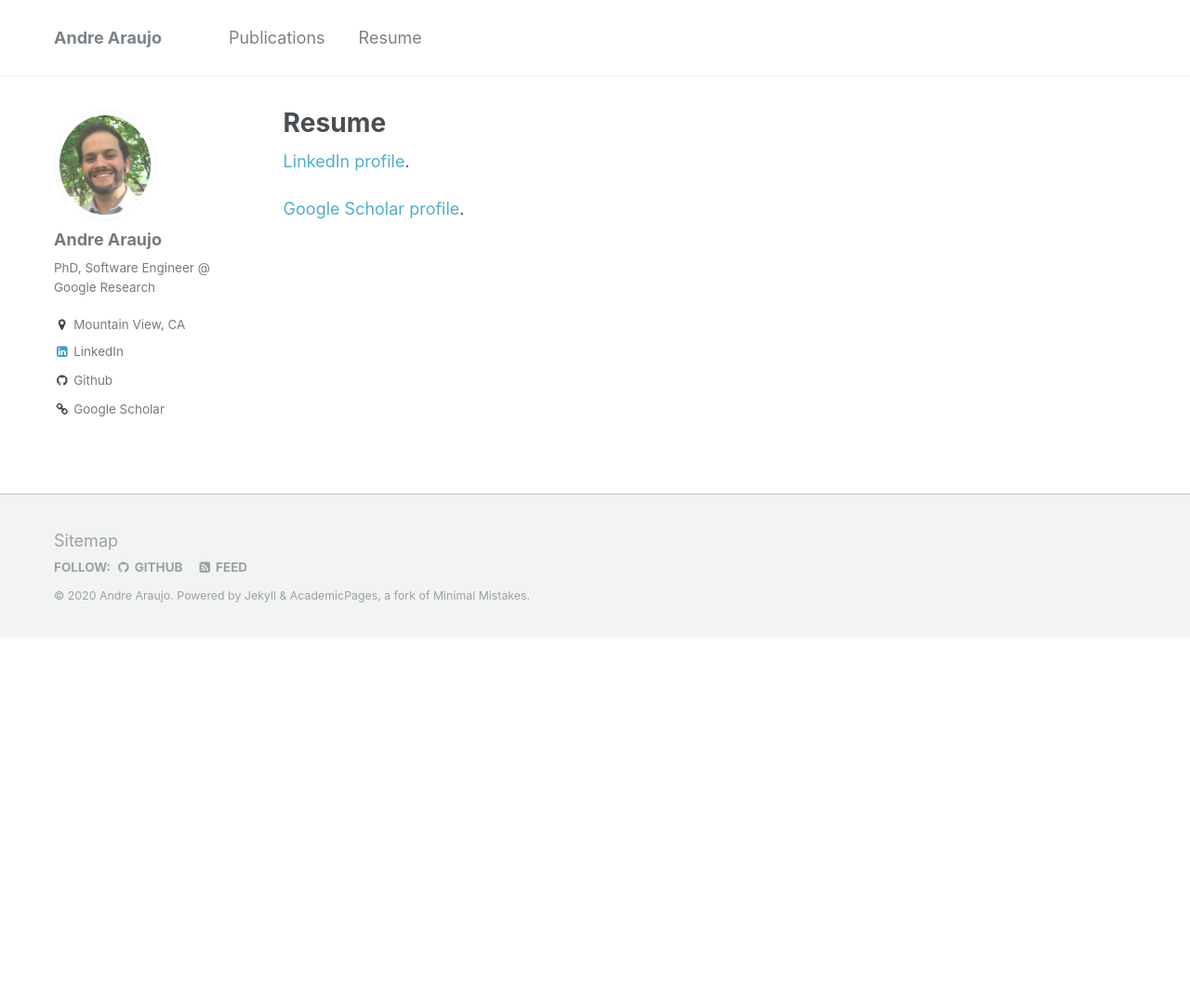
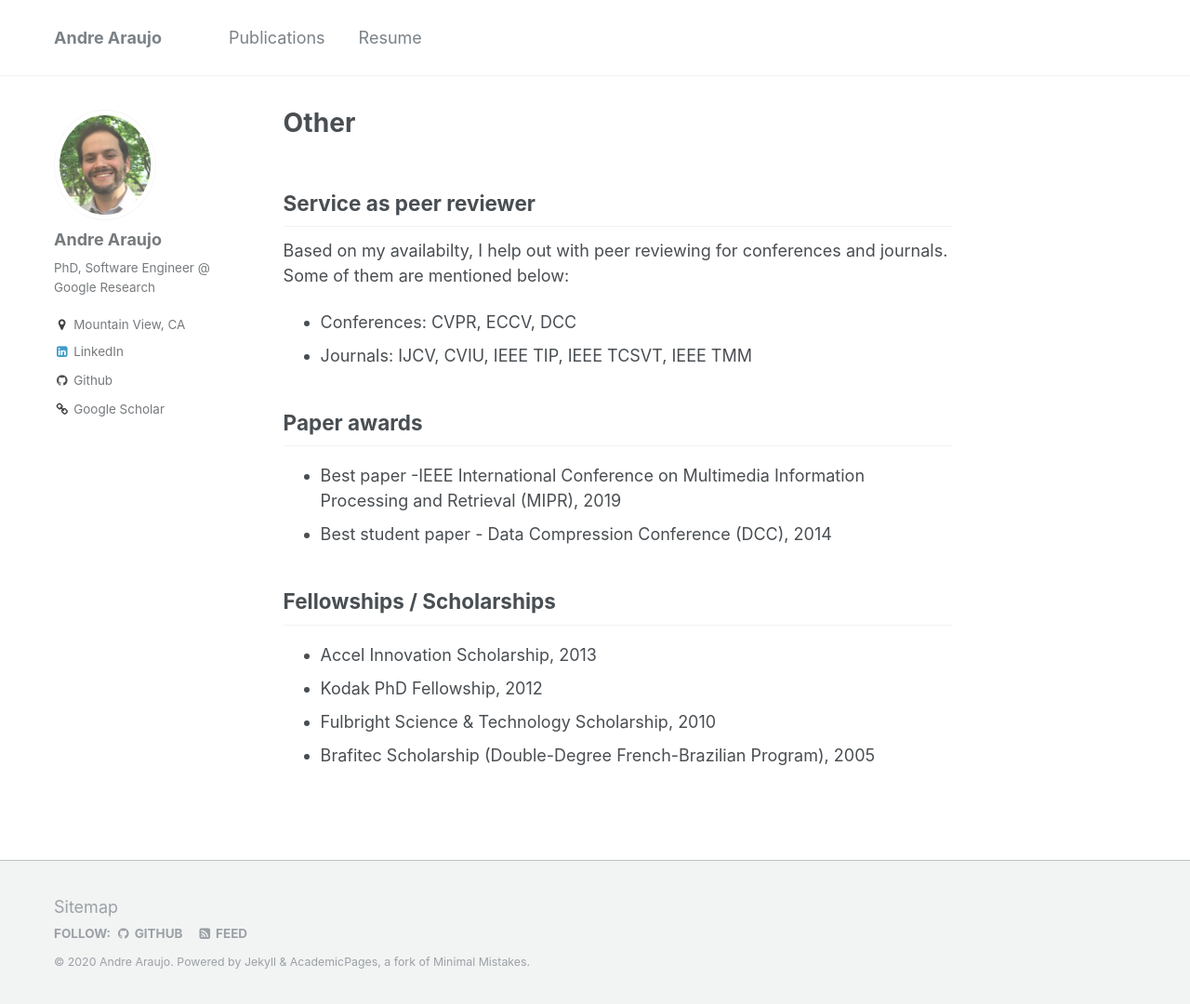
Before and after one commit to andrefaraujo/andrefaraujo.github.io, a Jekyll site: the page built from _pages/resume.md, in a window 1280 px wide and 1080 px high. Shown: the whole window at 93% size. Built offline with Jekyll 4.4.1, drawn with Linux system fonts in a browser that asks for light colours.

Commit message:
Adding ILR workshop; resume-->other

```diff
--- a/_pages/resume.md
+++ b/_pages/resume.md
@@ -1,12 +1,28 @@
 ---
 layout: single
-title: "Resume"
-permalink: /resume/
+title: "Other"
+permalink: /other/
 author_profile: true
 redirect_from:
   - /wordpress/cv/
 ---
 
-[LinkedIn profile](https://www.linkedin.com/in/andrefaraujo).
+## Service as peer reviewer
 
-[Google Scholar profile](http://scholar.google.com/citations?user=_ASUnDcAAAAJ&hl=en).
+Based on my availabilty, I help out with peer reviewing for conferences and
+journals. Some of them are mentioned below:
+
+* Conferences: CVPR, ECCV, DCC
+* Journals: IJCV, CVIU, IEEE TIP, IEEE TCSVT, IEEE TMM
+
+## Paper awards
+
+* Best paper -IEEE International Conference on Multimedia Information Processing and Retrieval (MIPR), 2019
+* Best student paper - Data Compression Conference (DCC), 2014
+
+## Fellowships / Scholarships
+
+* Accel Innovation Scholarship, 2013
+* Kodak PhD Fellowship, 2012
+* Fulbright Science & Technology Scholarship, 2010
+* Brafitec Scholarship (Double-Degree French-Brazilian Program), 2005
```
Also changed, not shown: _pages/about.md (+2 -1 lines).
